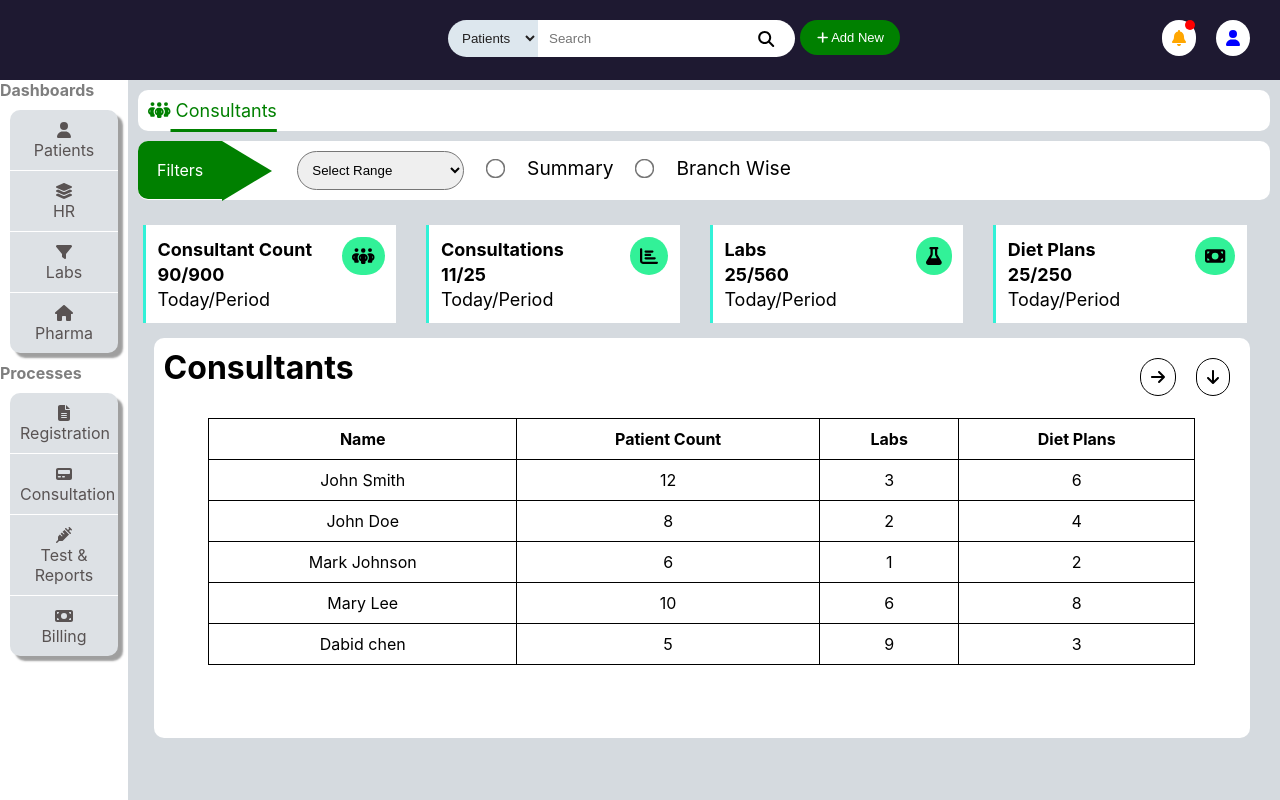
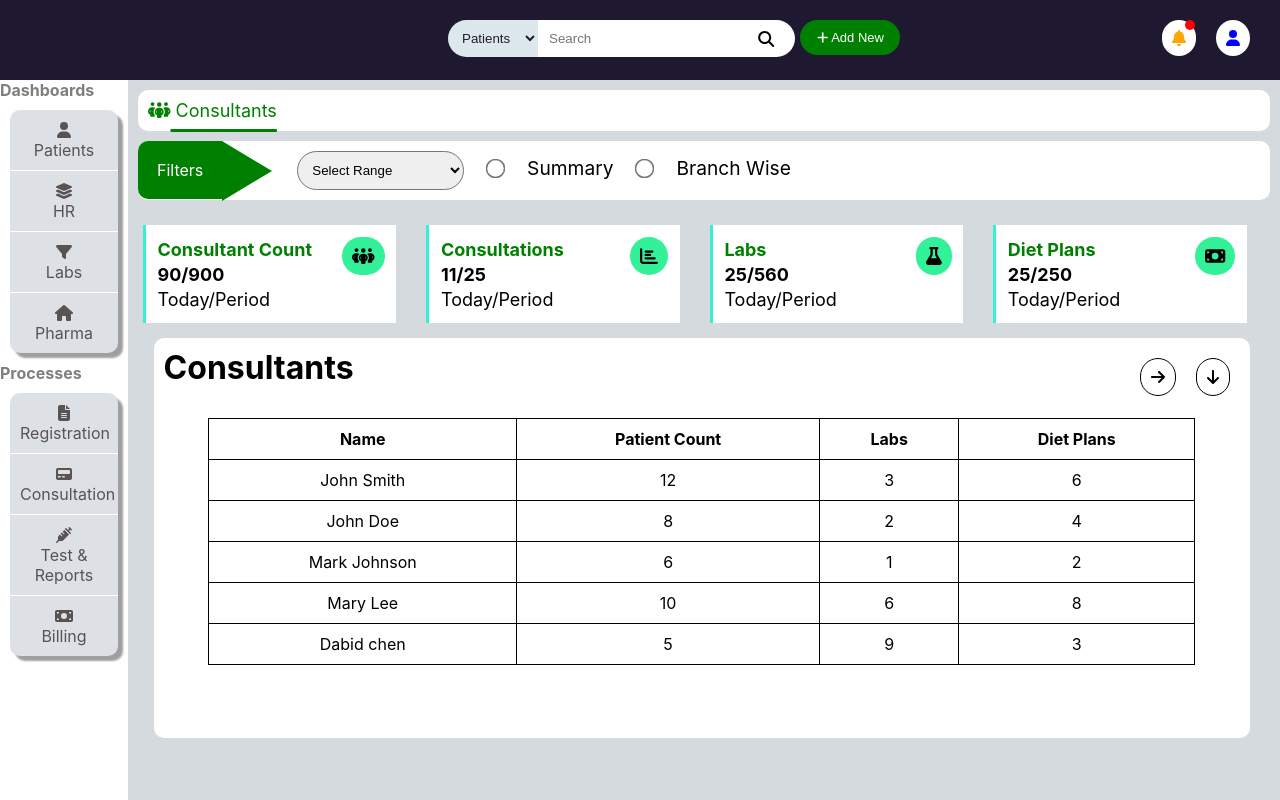
Before and after one commit to charan-churu/TecHub_Intership, a React (Create React App) app: page / in a window 1280 px wide. Built offline with nearby package versions, Linux system fonts and the light colour scheme.

Commit message:
Page.css

```diff
--- a/src/components/Page.css
+++ b/src/components/Page.css
@@ -182,6 +182,9 @@ article{
     font-size: large;
     line-height: 25px;
 }
+.icons b{
+	color: green;
+}
 .ins{
     float: right;
     background-color: rgb(50, 241, 152);
```
